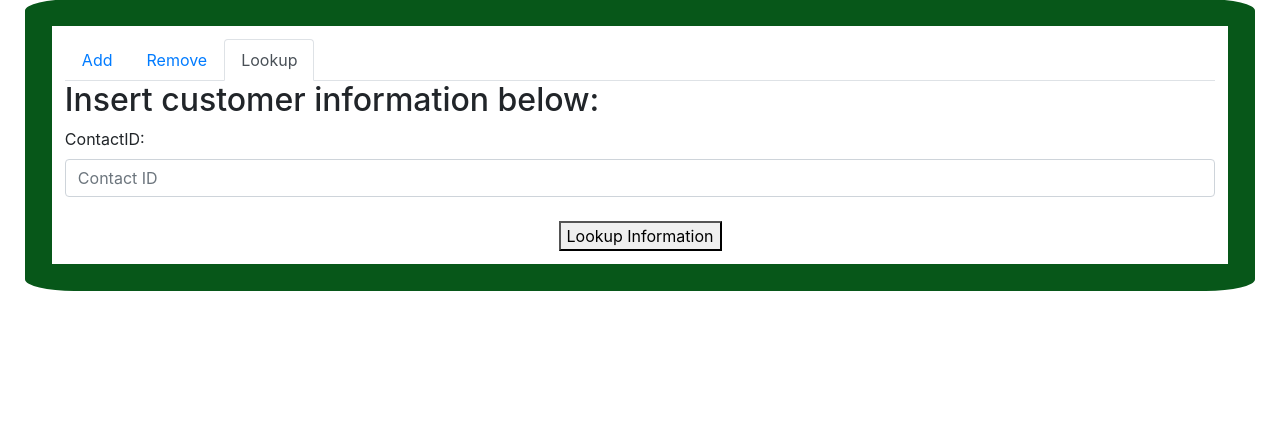
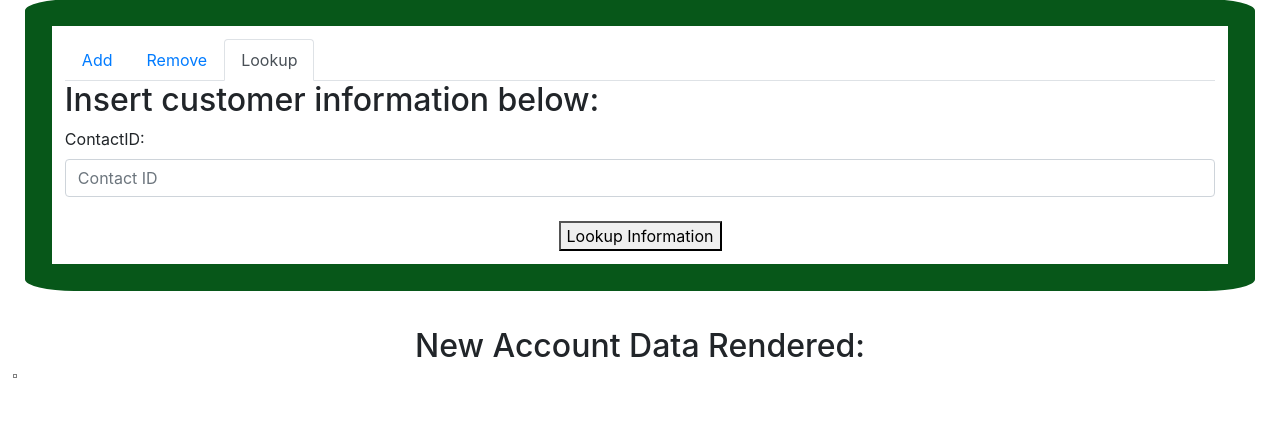
Before and after one commit to AndrewMeyers11/Associated_Badgers, a Flask app: page /lookup.html in a window 1280 px wide. Shown: the part 307-736 px from the top of the page. Run offline with Flask 2, Linux system fonts and the light colour scheme; some libraries are stand-ins or nearby versions.

Commit message:
everything except lookup is working.  Made ouptut stay on respective command pages.  addinga user shows user added.  Removing user shows the db with user removed.  Finding a user should show the row of the user in the db, fixing lookup now

```diff
--- a/DashboardWebApp/application.py
+++ b/DashboardWebApp/application.py
@@ -99,14 +99,12 @@
 
         register.remove(userContactID)
         newdf = register.removeDisplay()
-        return render_template('index.html', DATA_FRAME_OUTPUT = newdf.to_html())
+        return render_template('remove.html', DATA_FRAME_OUTPUT = newdf.to_html())
 
 
     if request.method == 'GET':
         if request.path == '/remove.html':
-            with open("./templates/remove.html") as f:
-                html = f.read()
-            return html
+            return render_template('remove.html', DATA_FRAME_OUTPUT = newdf.to_html())
 
 
 
@@ -121,13 +119,11 @@
             return redirect(url_for('inputInvalid'))
 
         newdf = register.find(userContactID)
-        return render_template('index.html', DATA_FRAME_OUTPUT = newdf.to_html())
+        return render_template('lookup.html', DATA_FRAME_OUTPUT = newdf.to_html())
 
     if request.method == 'GET':
         if request.path == '/lookup.html':
-            with open("./templates/lookup.html") as f:
-                html = f.read()
-            return html
+            return render_template('lookup.html', DATA_FRAME_OUTPUT = newdf.to_html())
 
 
 if __name__ == '__main__':
--- a/DashboardWebApp/templates/lookup.html
+++ b/DashboardWebApp/templates/lookup.html
@@ -67,6 +67,12 @@
       });
     </script>
 
+    <br>
+
+    <center><h2>New Account Data Rendered:</h2></center>
+
+    <div> {{ DATA_FRAME_OUTPUT|safe }} </div>
+
 </div>
 
 <script src="https://code.jquery.com/jquery-3.2.1.slim.min.js" integrity="sha384-KJ3o2DKtIkvYIK3UENzmM7KCkRr/rE9/Qpg6aAZGJwFDMVNA/GpGFF93hXpG5KkN" crossorigin="anonymous"></script>
```
